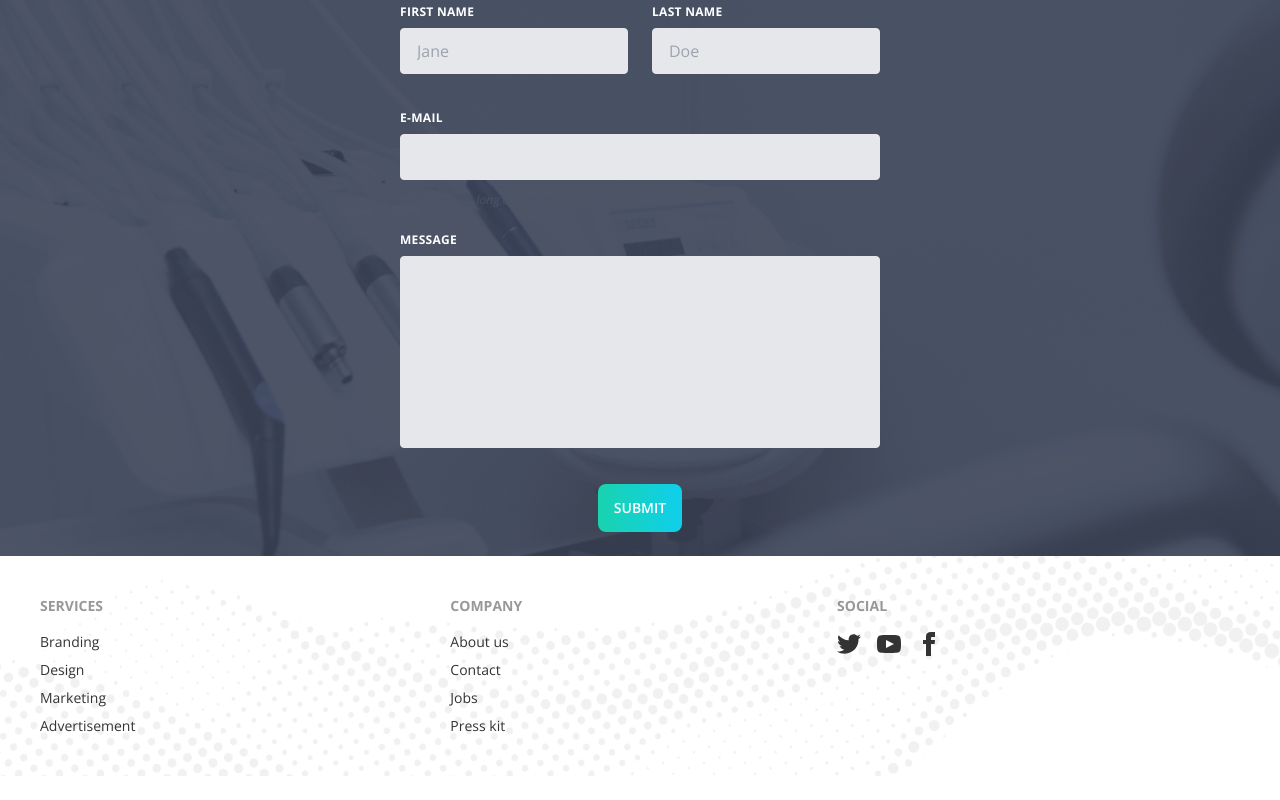
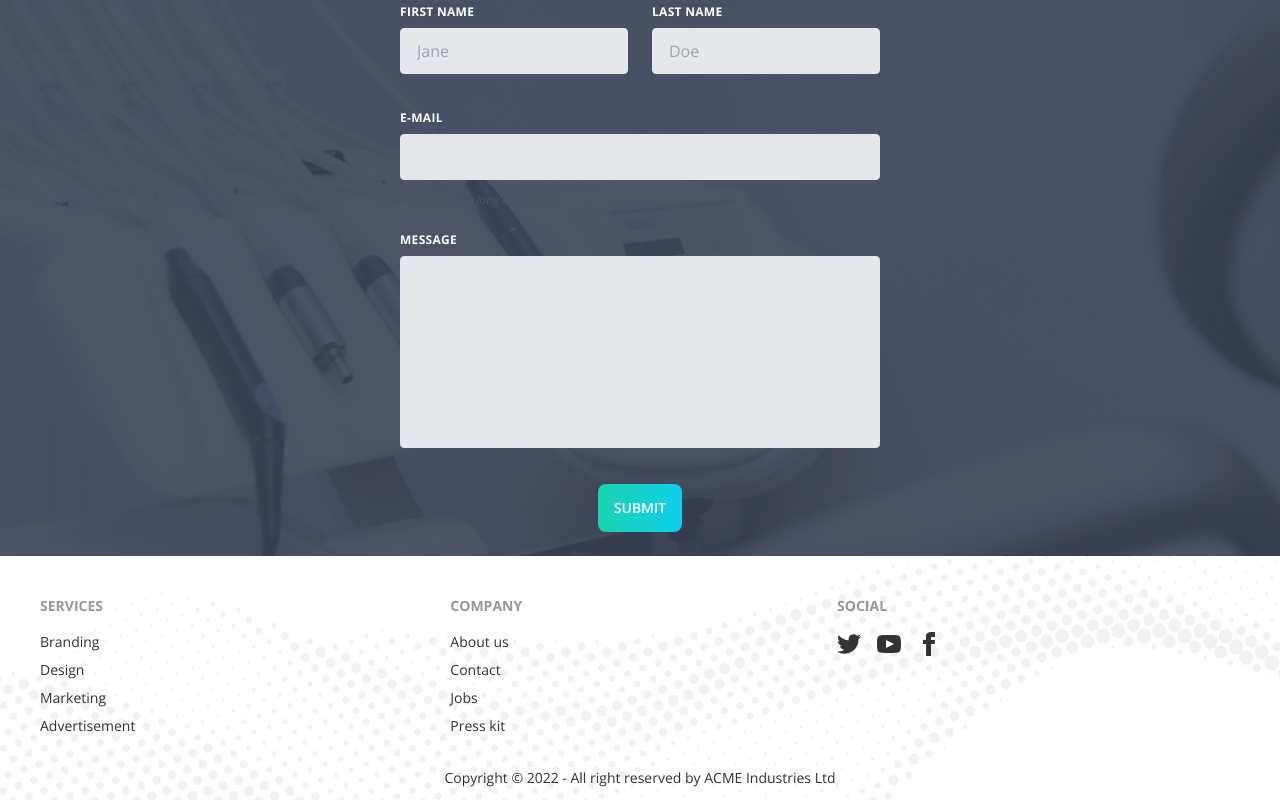
Before and after one commit to kmrajibfaysal/doctors-portal-client-km, a React (Create React App) app: page / in a window 1280 px wide. Shown: the part 3634-4434 px from the top of the page. Before the commit the page ends 4410 px from the top, so only its background shows below. Built offline with nearby package versions, Linux system fonts and the light colour scheme.

Commit message:
fixed footer with copyright div

```diff
--- a/src/Shared/Footer.js
+++ b/src/Shared/Footer.js
@@ -4,7 +4,8 @@ import React from 'react';
 function Footer() {
     return (
         <div className="bg-footerBg bg-cover bg-center">
-            <footer className="container footer mx-auto   p-10 text-base-content">
+            <footer className="container mx-auto px-10 pt-10 pb-3 text-base-content">
+                <div className="footer">
                     <div>
                         <span className="footer-title">Services</span>
                         <a className="link link-hover">Branding</a>
@@ -57,6 +58,12 @@ function Footer() {
                             </a>
                         </div>
                     </div>
+                </div>
+                <div className="footer footer-center mt-8 text-base-content">
+                    <div>
+                        <p>Copyright © 2022 - All right reserved by ACME Industries Ltd</p>
+                    </div>
+                </div>
             </footer>
         </div>
     );
```
Lines whose indentation alone changed are shown as unchanged.
